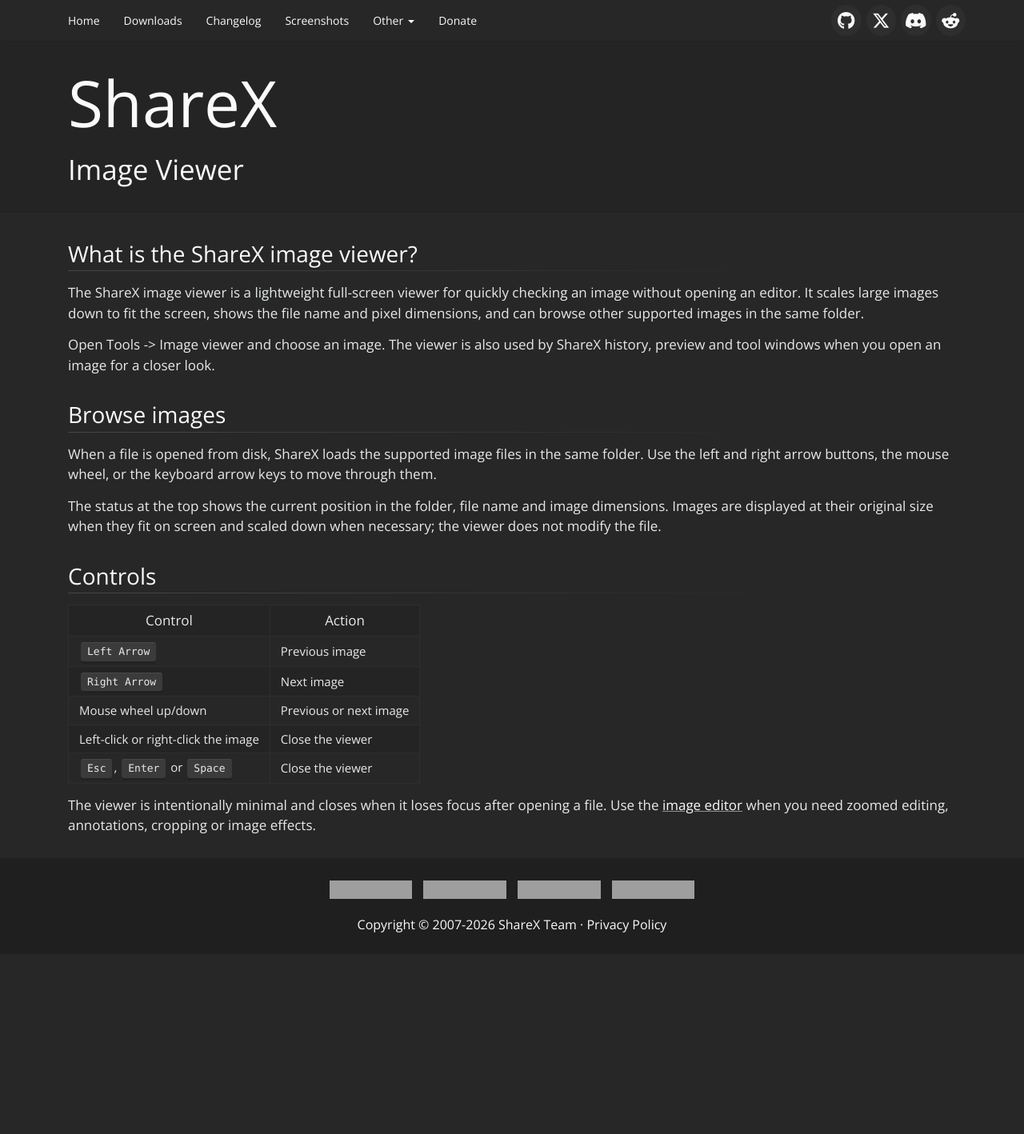
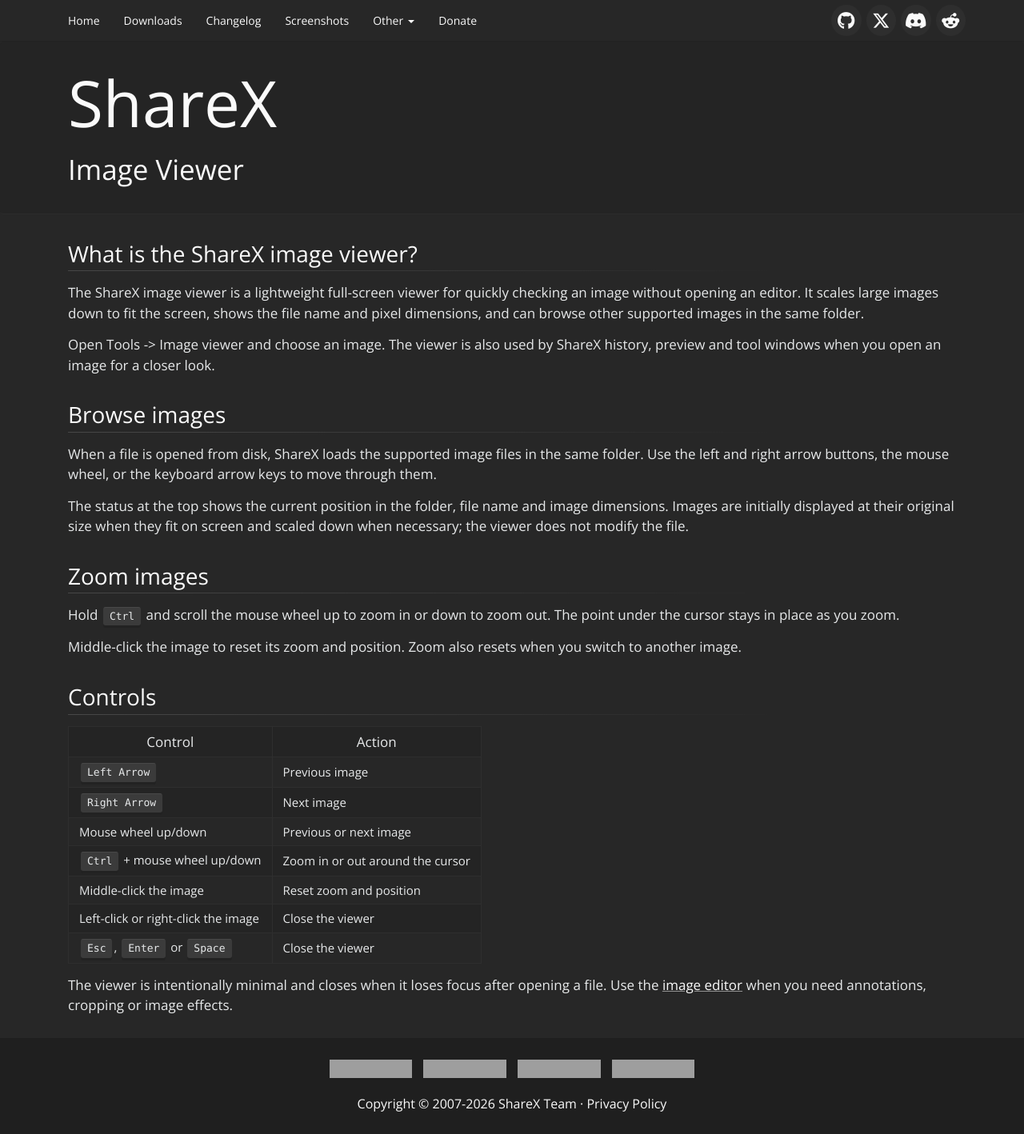
Before and after one commit to ShareX/sharex.github.io, a Jekyll site: the page built from docs/image-viewer.md, in a window 1280 px wide. Shown: the whole page at 80% size. Built offline with Jekyll 4.4.1, drawn with Linux system fonts in a browser that asks for light colours; some web fonts are replaced; before the commit the page ends 1193 px from its top, so only the background shows below that; grey boxes are pictures that could not be loaded.

Commit message:
Document image viewer zoom controls

```diff
--- a/docs/image-viewer.md
+++ b/docs/image-viewer.md
@@ -1,7 +1,7 @@
 ---
 layout: markdown
 title: Image Viewer
-description: Open images in the lightweight full-screen ShareX image viewer and browse other images in the same folder with mouse or keyboard controls.
+description: Open images in the lightweight full-screen ShareX image viewer, zoom around the cursor, and browse other images in the same folder with mouse or keyboard controls.
 ---
 
 ## What is the ShareX image viewer?
@@ -14,7 +14,13 @@
 
 When a file is opened from disk, ShareX loads the supported image files in the same folder. Use the left and right arrow buttons, the mouse wheel, or the keyboard arrow keys to move through them.
 
-The status at the top shows the current position in the folder, file name and image dimensions. Images are displayed at their original size when they fit on screen and scaled down when necessary; the viewer does not modify the file.
+The status at the top shows the current position in the folder, file name and image dimensions. Images are initially displayed at their original size when they fit on screen and scaled down when necessary; the viewer does not modify the file.
+
+## Zoom images
+
+Hold <kbd>Ctrl</kbd> and scroll the mouse wheel up to zoom in or down to zoom out. The point under the cursor stays in place as you zoom.
+
+Middle-click the image to reset its zoom and position. Zoom also resets when you switch to another image.
 
 ## Controls
 
@@ -23,7 +29,9 @@
 | <kbd>Left Arrow</kbd> | Previous image |
 | <kbd>Right Arrow</kbd> | Next image |
 | Mouse wheel up/down | Previous or next image |
+| <kbd>Ctrl</kbd> + mouse wheel up/down | Zoom in or out around the cursor |
+| Middle-click the image | Reset zoom and position |
 | Left-click or right-click the image | Close the viewer |
 | <kbd>Esc</kbd>, <kbd>Enter</kbd> or <kbd>Space</kbd> | Close the viewer |
 
-The viewer is intentionally minimal and closes when it loses focus after opening a file. Use the [image editor](/docs/image-editor) when you need zoomed editing, annotations, cropping or image effects.
+The viewer is intentionally minimal and closes when it loses focus after opening a file. Use the [image editor](/docs/image-editor) when you need annotations, cropping or image effects.
```
